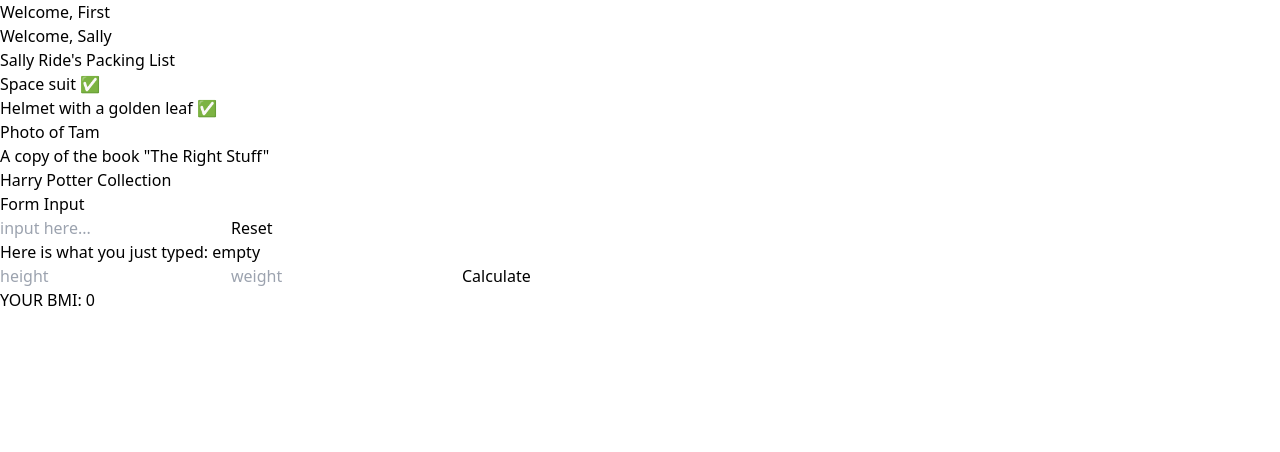
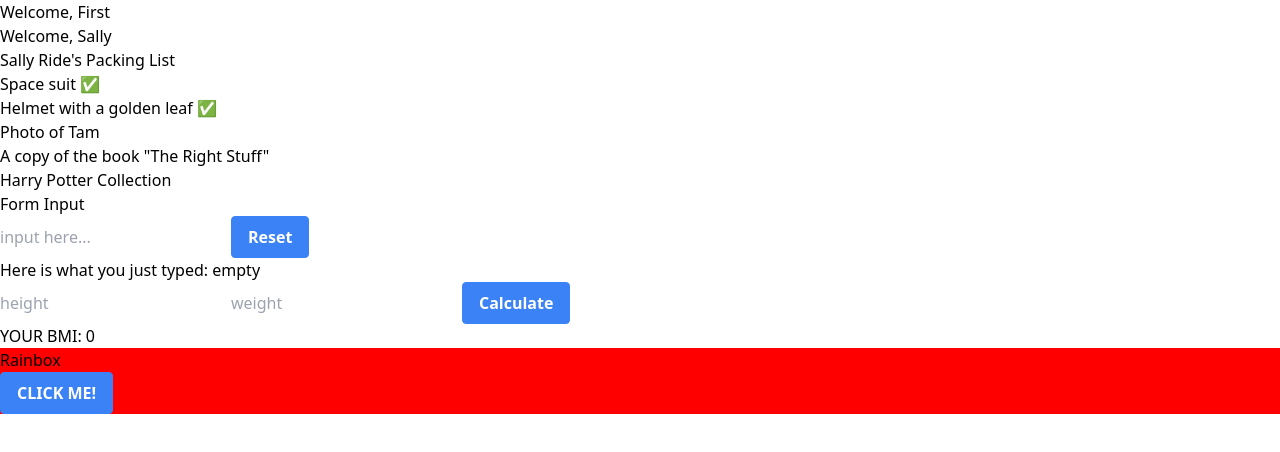
Before and after one commit to SukumDecha/Hello-Goose-3, a React (Vite) app: page / in a window 1280 px wide. Shown: the top 452 px of the page. Built offline with nearby package versions, Linux system fonts and the light colour scheme.

Commit message:
Add Rainbow component and update button styles

```diff
--- a/src/App.tsx
+++ b/src/App.tsx
@@ -3,6 +3,7 @@ import WelcomeLayout from "./components/WelcomeLayout";
 import BMICalculator from "./components/bmi-calculator/BMICalculator";
 import Form from "./components/form-input/Form";
 import PackingList from "./components/packing-list/PackingList";
+import Rainbox from "./components/rainbow/Rainbox";
 
 function App() {
   return (
@@ -17,6 +18,8 @@ function App() {
       <Form />
 
       <BMICalculator />
+
+      <Rainbox />
     </>
   );
 }
--- a/src/components/bmi-calculator/BMICalculator.tsx
+++ b/src/components/bmi-calculator/BMICalculator.tsx
@@ -29,7 +29,7 @@ const BMICalculator = () => {
           onChange={(e) => setWeight(Number(e.target.value))}
         />
         <button
-          className="p-1 rounded-md outline outline-1"
+          className="button"
           type="submit"
           onClick={handleClick}
         >
--- a/src/components/form-input/Form.tsx
+++ b/src/components/form-input/Form.tsx
@@ -24,7 +24,7 @@ const Form = () => {
           value={data}
         />
         <button
-          className="p-1 rounded-md outline outline-1"
+      className="button"
           type="submit"
           onClick={handleClick}
         >
--- /dev/null
+++ b/src/components/rainbow/Rainbox.tsx
@@ -0,0 +1,28 @@
+import { useState } from "react";
+
+const Rainbox = () => {
+  const colors = [
+    "red",
+    "orange",
+    "yellow",
+    "green",
+    "blue",
+    "indigo",
+    "violet",
+  ];
+  const [color, setColor] = useState(colors[0]);
+  const handleClick = () => {
+    const index = Math.floor(Math.random() * colors.length);
+    setColor(colors[index]);
+  };
+  return (
+    <div style={{ backgroundColor: color }} className="p-5 transition-all duration-200">
+      <h1 className="text-3xl font-bold">Rainbox</h1>
+      <button onClick={handleClick} className="mt-3 button">
+        CLICK ME!
+      </button>
+    </div>
+  );
+};
+
+export default Rainbox;
--- a/src/index.css
+++ b/src/index.css
@@ -1,3 +1,7 @@
 @tailwind base;
 @tailwind components;
 @tailwind utilities;
+
+.button {
+  @apply px-4 py-2 font-bold text-white transition-all duration-300 ease-in-out bg-blue-500 border border-blue-500 rounded hover:bg-transparent hover:text-blue-500 hover:border-blue-500;
+}
```
